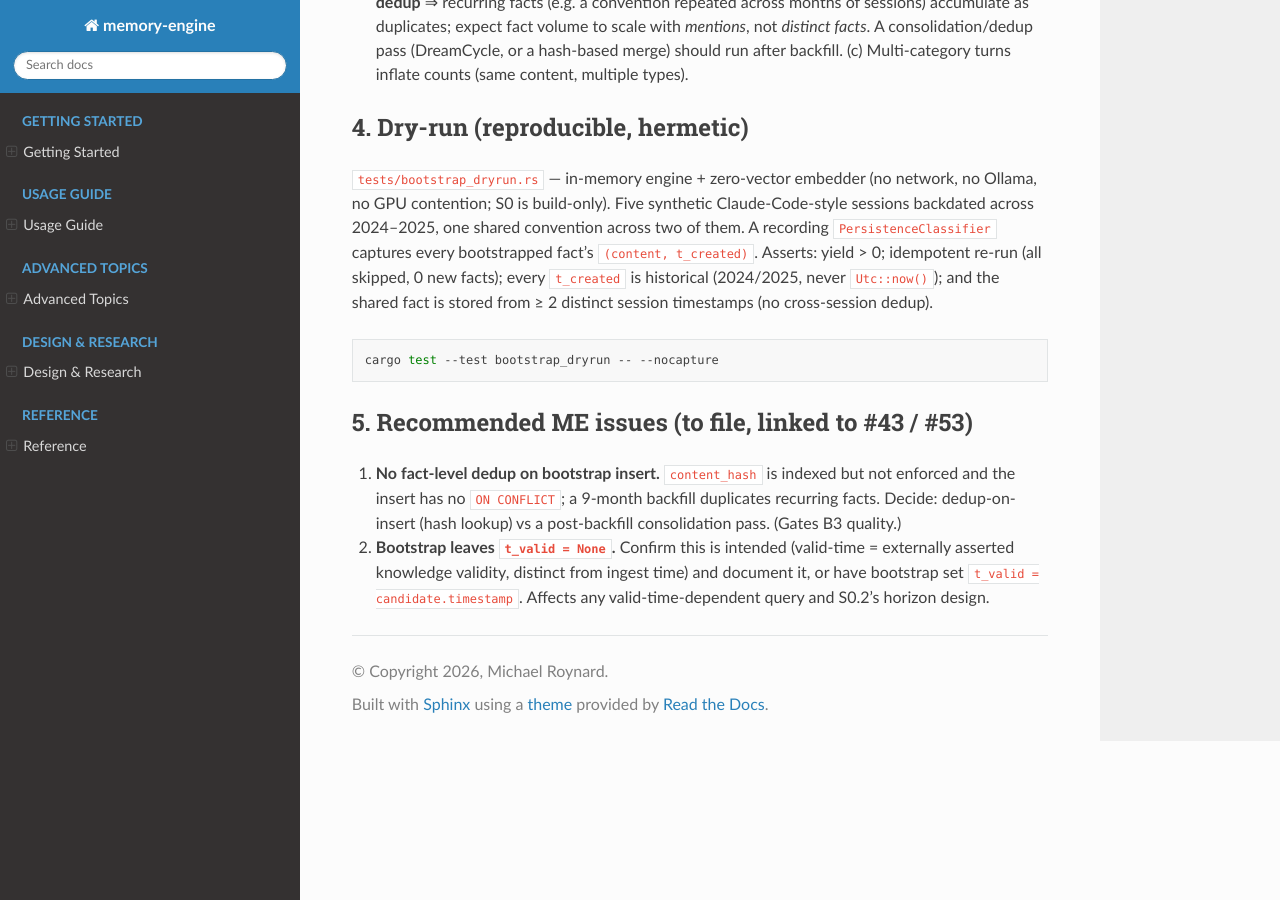
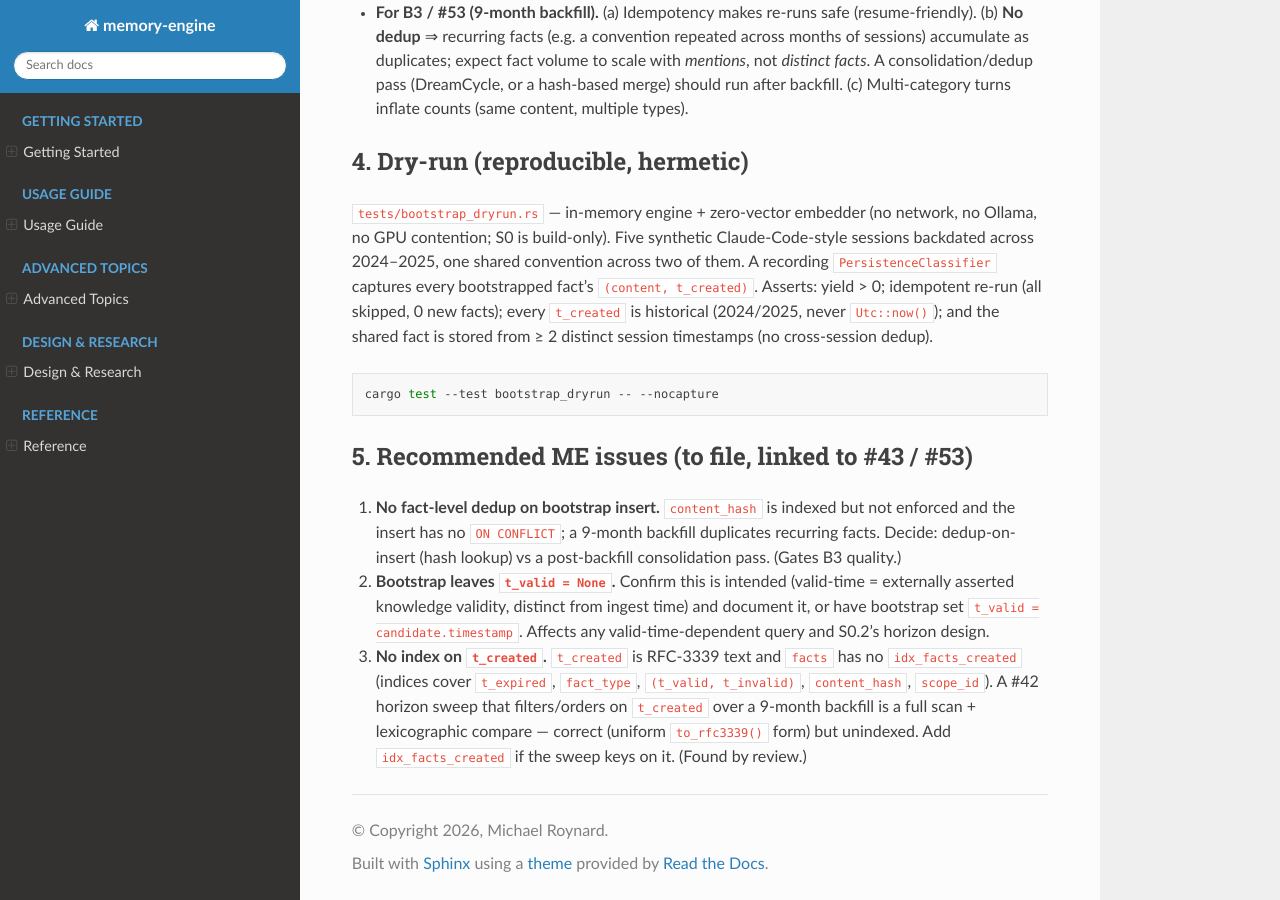
Before and after one commit to dutiona/memory-engine, a Sphinx documentation site: the page built from docs/audits/S0.3-bootstrap-audit.md, in a window 1280 px wide and 900 px high, scrolled down 1473 px. Built offline with Sphinx 7.4.7 and the Read the Docs theme 3.1.0, drawn with Linux system fonts in a browser that asks for light colours; pages that are not in the unit, such as notebooks, are missing from menus; some of the changed text lies outside the part shown.

Commit message:
fix(bootstrap-audit): address two-reviewer findings (#518)
- Correct the category->fact_type mapping in the note: it is OUTCOME-CONDITIONED,
  not fixed — (Bug, Success)->Procedural, else Episodic (extract.rs:68-74). The
  dry-run's all-Indeterminate sessions exercised only the Episodic branch; the note
  now says so. (This was load-bearing: fact_type drives decay-exemption.)
- Tighten the no-dedup assertion to prove the stated property: count the verbatim
  shared sentence (>=2 copies) AND distinct backdated sessions (>=2), not merely
  distinct timestamps bearing "rustfmt" (which session 5 alone could satisfy).
- Harden the test: t_created year check -> year < now.year() (robust to fixture
  edits); assert events_ingested==0 on the skip path; pin exact yield (==6); borrow
  session bytes instead of cloning; hoist SHARED const to module scope.
- Fix citation: the NewFact literal lives in bootstrap/mod.rs (engine/bootstrap.rs
  only delegates).
- Add §5 item: facts has no index on t_created — a #42 horizon sweep on that axis
  is a full scan + lexicographic compare (correct, but add idx_facts_created).

```diff
--- a/docs/audits/S0.3-bootstrap-audit.md
+++ b/docs/audits/S0.3-bootstrap-audit.md
@@ -35,9 +35,9 @@
 | -------------------------- | ------------------------------------------------------------------------------------------------------------------------------------------------------------------------------------------------------------------------------------------------------------------------------ | ------------------------------------------------------------------------------------------------------------------------------------------------------------------------------------------------------------ |
 | **Idempotency**            | Session-level. A `bootstrap` **marker event** (`SystemEvent`, `source="bootstrap"`, `payload.session_id`) anchors it. With `skip_existing` (default **true**), a re-run counts existing markers for that `session_id`; >0 ⇒ the whole session is skipped (`sessions_skipped`). | Dry-run: 2nd pass over all 5 sessions ⇒ all skipped, **0** new facts.                                                                                                                                        |
 | **`t_created` backdating** | `effective_created = candidate.timestamp` (the parsed JSONL turn timestamp, RFC 3339). Both `t_created` **and** `last_accessed` are set to it — **not** `Utc::now()`.                                                                                                          | Dry-run captured `t_created` ∈ {2024-01-15, 2024-04-10, 2024-07-20, 2024-10-05, 2025-01-12} — exactly the session times, none == now (2026).                                                                 |
-| **`t_valid` (valid-time)** | **Left `None`** by bootstrap. Only transaction-time (`t_created`) is backdated; bi-temporal valid-time is never populated.                                                                                                                                                     | `engine/bootstrap.rs` `NewFact { …, t_valid: None, … }`.                                                                                                                                                     |
+| **`t_valid` (valid-time)** | **Left `None`** by bootstrap. Only transaction-time (`t_created`) is backdated; bi-temporal valid-time is never populated.                                                                                                                                                     | `bootstrap/mod.rs` `NewFact { …, t_valid: None, … }` (`engine/bootstrap.rs` only delegates).                                                                                                                                                     |
 | **Fact yield**             | ~1 fact per keyword-matching turn-candidate. A turn matching **multiple** categories yields **multiple** facts (same content, different `fact_type`).                                                                                                                          | Dry-run: 5 sessions → **6** facts (session 5's turn matched Convention + Bug → 2 facts).                                                                                                                     |
-| **Category → fact_type**   | Bug → **Episodic**; Decision → **Semantic**; Convention → **Procedural**; Learning → **Semantic**.                                                                                                                                                                             | Dry-run prewarm counts per session. Aligns with `decay_exempt_types = {Semantic, Procedural}` (PREREGISTRATION.md §4): episodic decays, knowledge/wisdom-shaped facts persist.                               |
+| **Category → fact_type**   | **Outcome-conditioned for Bug:** `(Bug, Success)` → **Procedural**, else → **Episodic**; Decision/Learning → **Semantic**; Convention → **Procedural**.                                                                                                                                                                             | `extract.rs:68-74`. NB: the dry-run's sessions all classify **Indeterminate** (no tool calls), so it exercises only the Bug→Episodic branch — a real backfill with successful bug sessions files **Procedural** facts. Aligns with `decay_exempt_types = {Semantic, Procedural}` (PREREGISTRATION.md §4): episodic decays, knowledge/wisdom-shaped facts persist.                               |
 | **Dedup**                  | **None at insert.** `content_hash` (blake3) is computed by `FactStore::insert` and **indexed** (`idx_facts_hash`) but **not `UNIQUE`**; the insert has no `ON CONFLICT`.                                                                                                       | Dry-run: the shared "always use rustfmt" convention is stored from **2 distinct session timestamps** (cross-session dup); session 5's multi-category turn stores the same content twice (intra-session dup). |
 | **Consolidation**          | Not part of bootstrap (separate DreamCycle, Phase 5). Bootstrap only parses + inserts.                                                                                                                                                                                         | —                                                                                                                                                                                                            |
 
@@ -76,3 +76,8 @@
    asserted knowledge validity, distinct from ingest time) and document it, or have bootstrap
    set `t_valid = candidate.timestamp`. Affects any valid-time-dependent query and S0.2's
    horizon design.
+3. **No index on `t_created`.** `t_created` is RFC-3339 text and `facts` has no
+   `idx_facts_created` (indices cover `t_expired`, `fact_type`, `(t_valid, t_invalid)`,
+   `content_hash`, `scope_id`). A #42 horizon sweep that filters/orders on `t_created` over a
+   9-month backfill is a full scan + lexicographic compare — correct (uniform `to_rfc3339()`
+   form) but unindexed. Add `idx_facts_created` if the sweep keys on it. (Found by review.)
```
Also changed, not shown: 1 other file.
